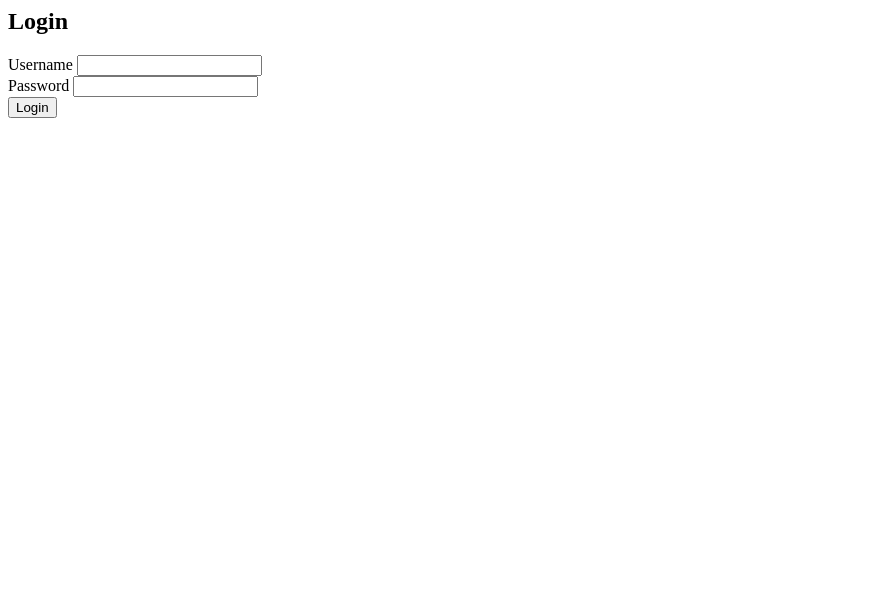
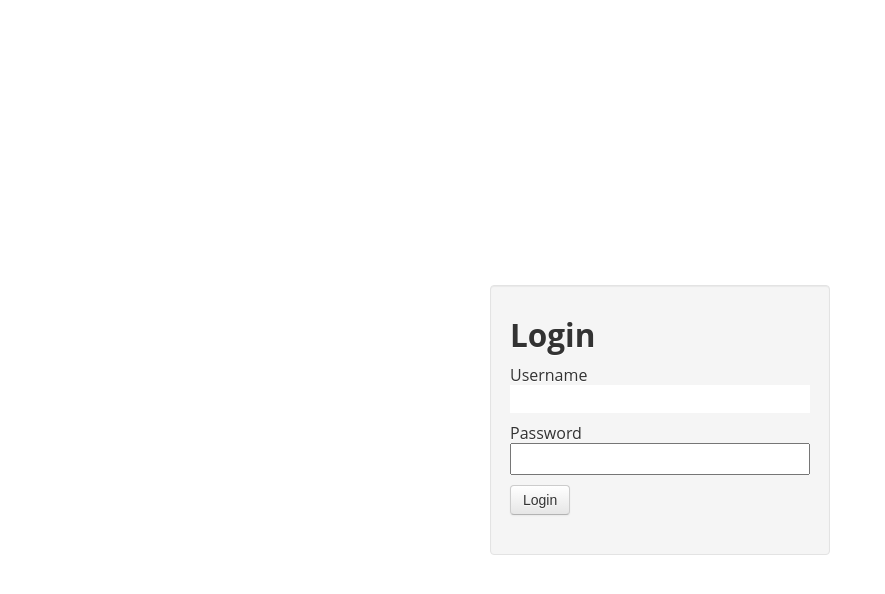
Before and after one commit to CMU-15-239/BWTSmartphone, a website: page html/unregistered.html in a window 1280 px wide. Shown: the whole page, without its empty margins (0-885 px from the left). Drawn offline with nearby package versions, Linux system fonts and the light colour scheme.

Commit message:
Styled login page.

```diff
--- a/html/unregistered.html
+++ b/html/unregistered.html
@@ -1,29 +1,69 @@
 <html>
 <head>
   <title>Braille Writing Tutor</title>
+    <link rel='stylesheet' type='text/css' href='/css/bootstrap.min.css'/>
+    <link rel='stylesheet' type='text/css' href='/css/style.css'/>
+
     <script src="http://code.jquery.com/jquery-1.9.1.js"></script>
     <script src='/js/Unregistered.js'></script>
     <script>
-            window.onload = function(){
+      $(document).ready(function(){
         new App();
+
+
+        $("#loginPassword").keyup(function(event){
+          if(event.keyCode === 13){
+            $("#login").click();
+            $("input").addClass("disabled-custom");
           }
+        });
+
+        $("#loginUsername").focus();
+
+      });
     </script>
 
 </head>
+<style>
+  .login-form{
+    width: 300px;
+    height: 230px;
+    position: absolute;
+    left: 50%;
+    top: 50%;
+    margin-left: -150px;
+    margin-top: -115px;
+  }
+
+  .login-form input{
+    box-sizing: border-box;
+    width: 100%;
+    padding: 5px;
+    margin-bottom: 10px;
+  }
+</style>
+
 <body>
+  <div class="login-form well">
+
     <h2>Login</h2>
     <div>
       <div>
-            <label> Username </label>
+        <label> Username </label><br>
         <input id="loginUsername" type="username"/>
       </div>
       <div>
-            <label> Password </label>
+        <label> Password </label><br>
         <input id="loginPassword" type="password"/>
       </div>
       <div>
-            <button id="login"> Login </button>
+        <button id="login" class="btn"> Login </button>
       </div>
+    </div>
+
+  </div>
+
+
   </div>
 </body>
 </html>
--- a/public/css/style.css
+++ b/public/css/style.css
@@ -11,7 +11,16 @@
 .tbl-edit{
     width: 90px;
 }
+fieldset{
+    border: none;
+}
+input{
 
+}
+.disabled-custom{
+  cursor: not-allowed;
+  background-color: #eeeeee;
+}
 
 /***********************
   Bootstrap Initial CSS
```
Also changed, not shown: server.js (+0 -7 lines). Lines whose indentation alone changed are shown as unchanged.
